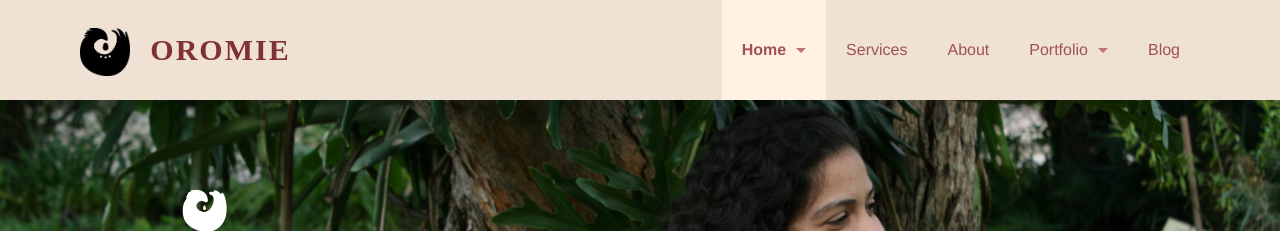
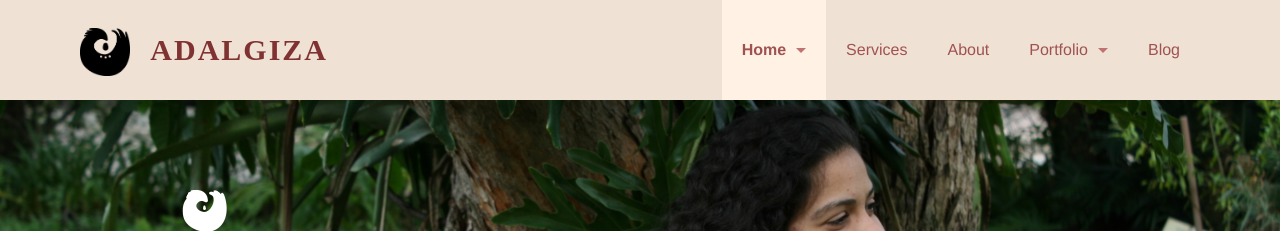
Before and after one commit to rtuma/adalgizadevel.github.io, a Jekyll site: the page built from index.html, in a window 1280 px wide and 900 px high. Shown: the top 231 px of the window. Built offline with Jekyll 4.4.1, drawn with Linux system fonts in a browser that asks for light colours; some web fonts are replaced; Markdown is read by kramdown in place of the engine named in the settings.

Commit message:
Alteradas opcoes no arquivo _config.yml

```diff
--- a/_config.yml
+++ b/_config.yml
@@ -1,5 +1,5 @@
-name: Oromie
-markdown: redcarpet
+name: adalgiza
+markdown: kramdown
 pygments: true
 excerpt_separator: <!--more-->
 gems: [jekyll-paginate]
```
